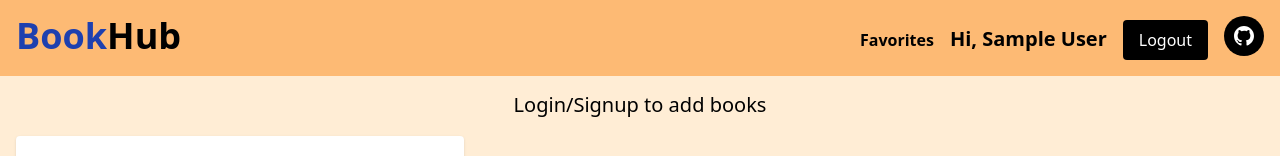
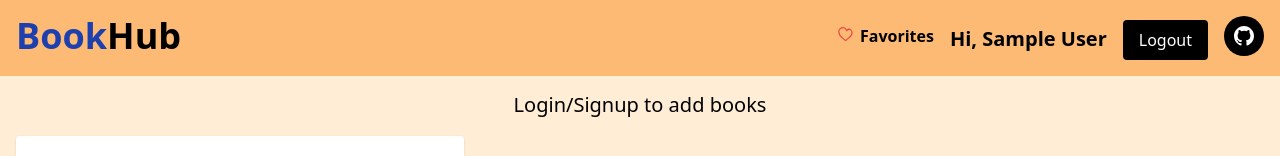
Before and after one commit to Sundaram-Katare/BookHub, a React (Vite) app in the folder client/: page / in a window 1280 px wide. Shown: the top 156 px of the page. Built offline with nearby package versions, Linux system fonts and the light colour scheme; no server answers; sample sign-in values are in the browser's storage.

Commit message:
"adding the logo"

```diff
--- /dev/null
+++ b/client/src/components/FavoritesIcon.jsx
@@ -0,0 +1,20 @@
+// A simple heart icon for Favorites
+export default function FavoritesIcon({ className = "", ...props }) {
+  return (
+    <svg
+      xmlns="http://www.w3.org/2000/svg"
+      fill="none"
+      viewBox="0 0 24 24"
+      strokeWidth={1.5}
+      stroke="currentColor"
+      className={className}
+      {...props}
+    >
+      <path
+        strokeLinecap="round"
+        strokeLinejoin="round"
+        d="M16.5 3.75a4.5 4.5 0 00-3.18 1.32l-.32.33-.32-.33A4.5 4.5 0 003.75 8.25c0 2.28 1.72 4.16 4.55 6.62 1.13.98 2.3 1.97 3.2 2.68.9-.71 2.07-1.7 3.2-2.68 2.83-2.46 4.55-4.34 4.55-6.62a4.5 4.5 0 00-4.5-4.5z"
+      />
+    </svg>
+  );
+}
--- a/client/src/components/Navbar.jsx
+++ b/client/src/components/Navbar.jsx
@@ -5,6 +5,7 @@ import LogoutModal from "./LogoutModal";
 import toast from "react-hot-toast";
 import Logo from "./Logo";
 import { useState } from "react";
+import FavoritesIcon from "./FavoritesIcon";
 const Navbar = ({ toggleDarkMode }) => {
   const { user, logout } = useAuth();
   const navigate = useNavigate();
@@ -34,8 +35,9 @@ const Navbar = ({ toggleDarkMode }) => {
             <>
               <Link
                 to="/favorites"
-                className="text-black hover:text-blue-800 font-semibold transition-colors"
+                className="inline-flex items-center gap-1 text-black hover:text-blue-800 font-semibold transition-colors"
               >
+                <FavoritesIcon className="w-5 h-5 text-red-500" />
                 Favorites
               </Link>
               <span className="text-xl text-black font-semibold">
```
